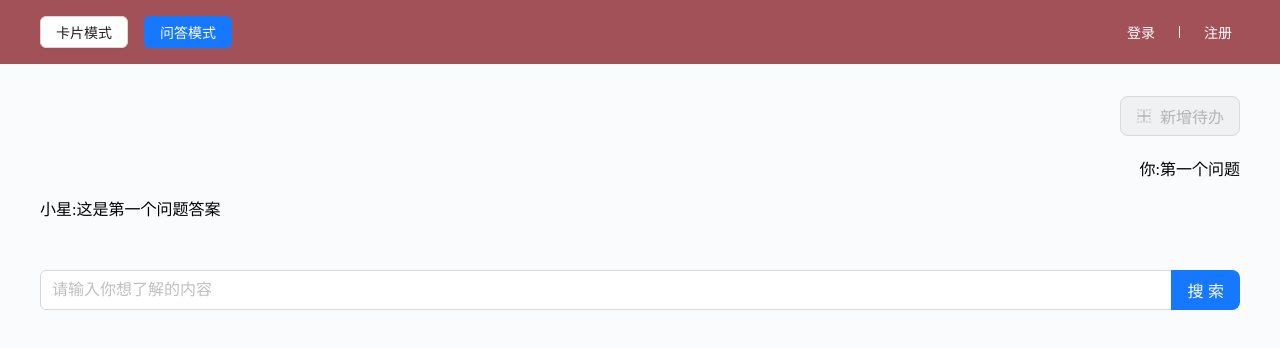
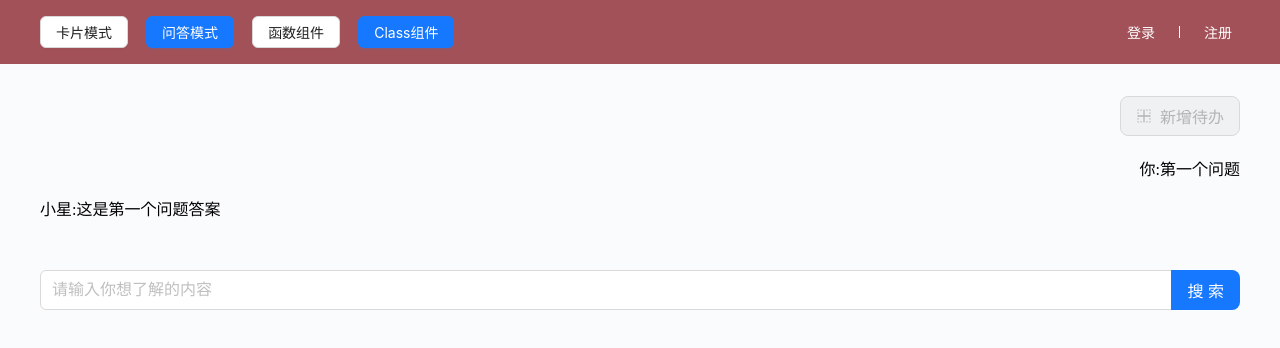
Before and after one commit to VineWeb/web-todo, a React (Vite) app: page / in a window 1280 px wide. Shown: the top 348 px of the page. Built offline with nearby package versions, Linux system fonts and the light colour scheme; no server answers.

Commit message:
feat: 添加组件

```diff
--- a/src/components/Header/index.tsx
+++ b/src/components/Header/index.tsx
@@ -11,6 +11,7 @@ const NavTop = ({ isLogin, show, onChangeMode, onLoginCancel, onDispatchFn }) =>
     setSelectedMode(mode);
     onChangeMode(mode);
   };
+
   const info = localStorage.getItem('userinfo')
   const [userinfo, setUserinfo] = useState(info)
   useEffect(() => {
@@ -33,11 +34,17 @@ const NavTop = ({ isLogin, show, onChangeMode, onLoginCancel, onDispatchFn }) =>
         <div className="container">
           <Flex align='center' justify='space-between' flex={1} style={{height: '100%'}} >
             <Row gutter={[16, 16]}>
-              <Col span={12}>
+              <Col span={6}>
                 <Button  type={selectedMode === 'card' ? 'primary' : 'default'} onClick={() => handleModeChange('card')}>卡片模式</Button>
               </Col>
-              <Col span={12}>
+              <Col span={6}>
                 <Button type={selectedMode === 'date' ? 'primary' : 'default'} onClick={() => handleModeChange('date')}>问答模式</Button>
+              </Col>
+              <Col span={6}>
+                <Button type='default' onClick={() => handleModeChange('date')}>函数组件</Button>
+              </Col>
+              <Col span={6}>
+                <Button type='primary' onClick={() => handleModeChange('date')}>Class组件</Button>
               </Col>
             </Row>
             { userinfo?.username ?
```
